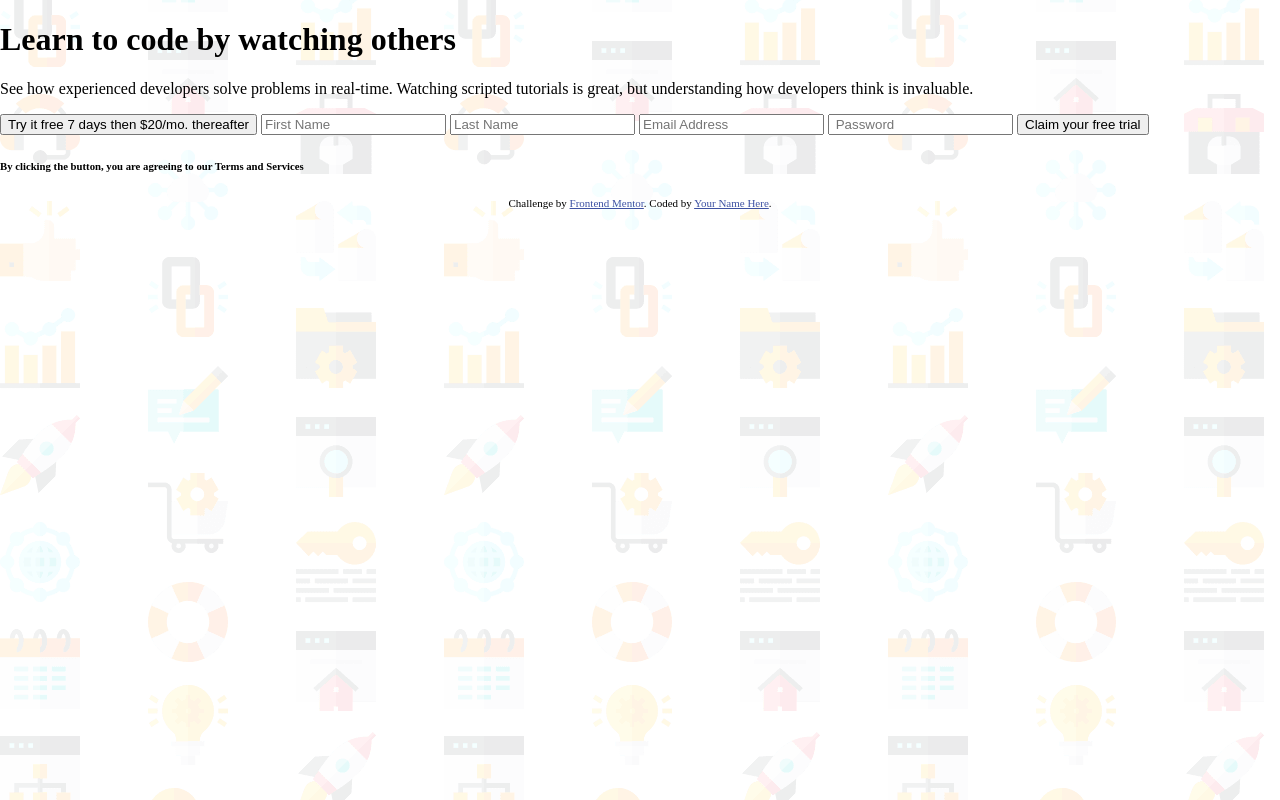
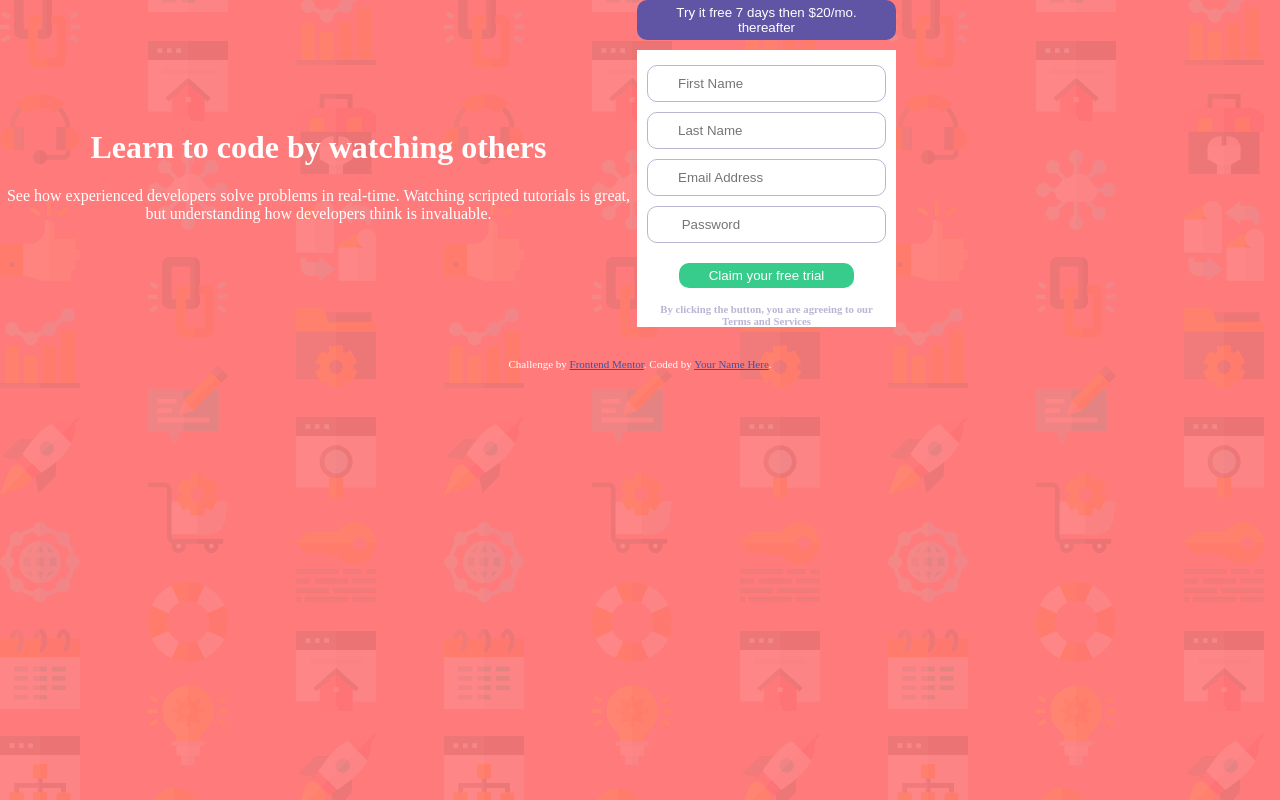
Before and after one commit to Zizo95/Intro-component-sign-in, a plain HTML site: page index.html in a window 1280 px wide. Drawn offline with Linux system fonts and the light colour scheme.

Commit message:
updated css

```diff
--- a/index.html
+++ b/index.html
@@ -14,16 +14,19 @@
   </style>
 </head>
 <body>
-
+<main>
+  <div class="first">
     <h1>Learn to code by watching others</h1>
 
     <p>
      See how experienced developers solve problems in real-time. Watching scripted tutorials is great,
      but understanding how developers think is invaluable.
     </p>
+  </div>
 
+ <div class="second">
   <button>Try it free 7 days then $20/mo. thereafter</button>
-
+ <div class="second1">
   <input type="text" placeholder="First Name">
   <input type="text" placeholder="Last Name">
   <input type="email" placeholder="Email Address">
@@ -32,6 +35,12 @@
   <button>Claim your free trial</button>
 
    <h6>By clicking the button, you are agreeing to our <span>Terms and Services</span></h6>
+ </div>
+
+ </div>
+
+</main>
+
 
   <footer>
     <p class="attribution">
--- a/style.css
+++ b/style.css
@@ -2,4 +2,43 @@ body{
     padding: 0;
     margin: 0;
     background-image: url("images/bg-intro-desktop.png");
+    background-color: hsl(0, 100%, 74%) ;
+    color: white;
 }
+main{
+    display: flex;
+  width: 70%;
+   text-align: center;
+   align-items: center;
+}
+
+input{
+    display: block;
+    margin: 10px;
+    padding: 10px 30px;
+border-radius: 10px;
+border: 1px solid hsl(246, 25%, 77%);
+}
+.second1{
+    background-color: white;
+    padding-top: 5px;
+}
+.second button{
+    background-color: hsl(248, 32%, 49%);
+    color: white;
+    border: none;
+    margin-bottom: 10px;
+    border-radius: 10px;
+    padding: 5px 30px;
+}
+.second1 button{
+    background-color:  hsl(154, 59%, 51%);
+    color: white;
+    border: none;
+    border-radius: 10px;
+    margin: 10px 15px;
+}
+h6{
+    color: hsl(246, 25%, 77%) ;
+    margin: 5px 15px 20px 15px ;
+}
```
Lines whose indentation alone changed are shown as unchanged.
